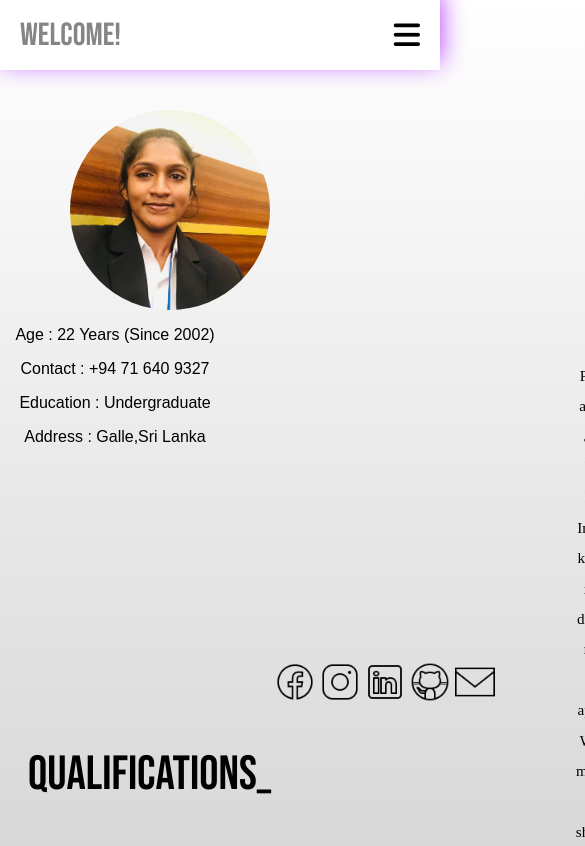
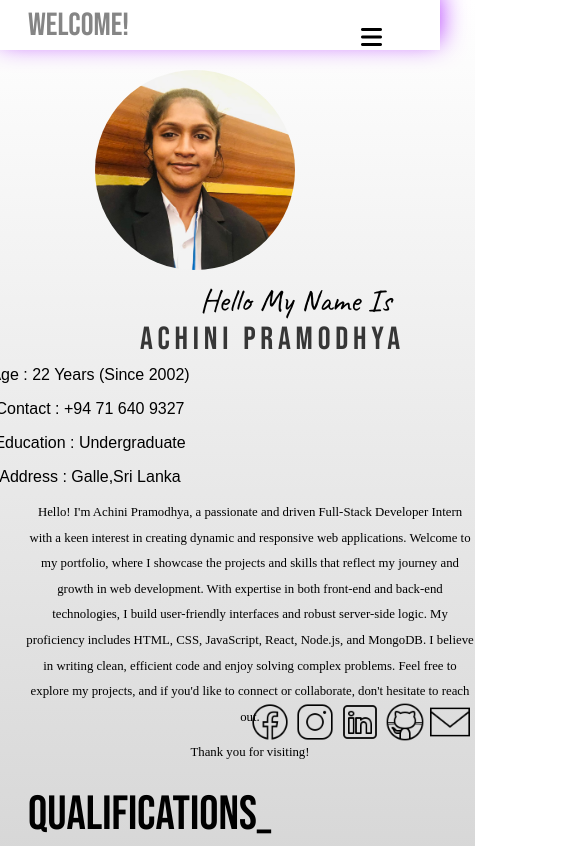
Before and after one commit to AchiniPramo/My-Portfolio, a plain HTML site: page index.html in a window 390 px wide. Shown: the top 846 px of the page, 585 px wide, since content can reach past the window. Drawn offline with Linux system fonts and the light colour scheme; a web font is replaced by a local one.

Commit message:
17th commit

```diff
--- a/css/index.css
+++ b/css/index.css
@@ -56,10 +56,6 @@ nav > ul > li {
 nav > ul > li > a {
   color: #000;
   text-decoration: none;
-}
-
-a:hover {
-  text-decoration: underline;
 }
 
 .hero-container {
@@ -459,9 +455,6 @@ h2 {
 
 #burger {
   display: none;
-  color: white;
-  font-size: 1.875rem;
-  cursor: pointer;
 }
 
 .menu-panel {
@@ -472,12 +465,12 @@ h2 {
   position: fixed;
   top: 0;
   right: -100%;
-  transition: right 0.4s ease;
+  transition: right 0.5s ease;
 }
 
 .menu-panel ul {
   list-style: none;
-  padding: 50px 20px;
+  padding: 0px 20px;
 }
 
 .menu-panel ul li {
@@ -489,14 +482,3 @@ h2 {
   text-decoration: none;
   font-size: 1.2rem;
 }
-
-.close-btn {
-  background-color: transparent;
-  color: #fff;
-  border: none;
-  font-size: 3.125rem;
-  cursor: pointer;
-  position: absolute;
-  top: 10px;
-  right: 20px;
-}
--- a/css/media-query.css
+++ b/css/media-query.css
@@ -195,7 +195,7 @@
     width: 150px;
     height: 35px;
     margin-right: 10px;
-    margin-top: 330px;
+    margin-top: 340px;
   }
 
   .download-text {
@@ -295,33 +295,41 @@
 }
 
 @media screen and (min-width: 320px) and (max-width: 425px) {
-  .hero-section {
+  #hero_section {
+    display: flex;
     flex-direction: column;
     align-items: center;
+  }
+
+  header {
+    height: 50px;
+  }
+
+  .hero-container {
+    margin-left: -100px;
   }
 
   #burger {
     display: block;
     cursor: pointer;
-    font-size: 1.875rem;
-    color: black;
+    font-size: 1.5rem;
     position: absolute;
-    top: 20px;
-    right: 20px;
   }
-
+  .navigation-bar {
+    display: flex;
+    justify-content: space-between;
+    margin: 0 8px;
+  }
   nav ul {
     display: none;
   }
 
   .menu-panel {
     display: none;
-    background-color: #b9b9b9;
-    height: 75vh;
-    width: 100%;
+    height: 60vh;
+    width: 50%;
     position: fixed;
-    top: 0;
-    left: 0;
+    right: 0;
     z-index: 1000;
     padding-top: 60px;
   }
@@ -349,73 +357,67 @@
     background: none;
     border: none;
     cursor: pointer;
+    width: 50px;
+    height: 50px;
+    margin: 0;
+    padding: 0;
   }
 
   #my-photo {
     width: 200px;
     height: 200px;
-    margin-top: 60px;
-    margin-right: 50px;
+    margin: auto;
+    margin-top: 20px;
   }
 
   #hello-word {
     font-size: 2rem;
-    margin-bottom: 420px;
-    margin-right: 220px;
+    margin-right: -500px;
+    margin-left: -400px;
+    margin-top: 230px;
   }
 
   #my-name {
     font-size: 2rem;
-    margin-top: -400px;
-    margin-right: 220px;
+    text-align: center;
+    margin-right: -500px;
+    margin-left: -410px;
+    margin-top: 140px;
   }
 
   .about-myself {
-    margin-top: 0;
-    margin-right: 200px;
+    padding-right: 150px;
     display: block;
     font-size: 1rem;
     text-align: center;
+    padding-top: 80px;
     row-gap: 20px;
   }
 
   #summery {
-    margin-top: 30px;
+    margin-top: 230px;
     text-align: center;
-    margin-bottom: 10px;
-    font-size: 0.95rem;
+    font-size: 0.8rem;
     line-height: 2;
-    padding-left: 100px;
-    max-width: 420px;
-    margin-right: 160px;
+    max-width: 500px;
+    margin-left: -450px;
   }
   .download {
     width: 90px;
-    margin-left: 120px;
     height: 30px;
   }
 
   .download-text {
     font-size: 0.5rem;
-    padding-right: -20px;
   }
 
   .social-icons {
     gap: 5px;
-    margin-right: 170px;
   }
 
   .social-icons img {
-    font-size: 40px;
     width: 40px;
     height: 40px;
-
-    margin-right: 0px;
-  }
-
-  .container {
-    display: flex;
-    justify-content: space-between;
   }
 
   .container {
@@ -459,13 +461,11 @@
     margin: 0;
     width: 40%;
     max-width: 400px;
-    margin-right: 400px;
   }
 
   .project-description {
     margin-top: 20px;
     text-align: center;
-    margin-right: 500px;
   }
 
   .contact-section {
```
